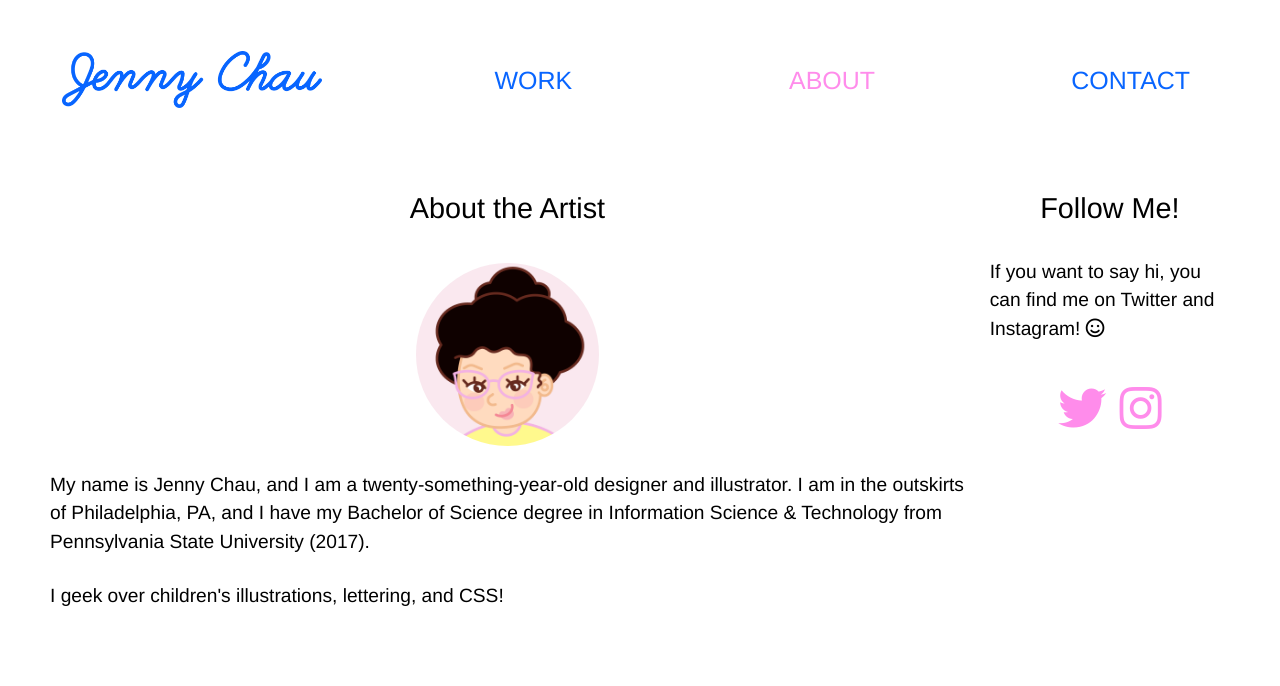
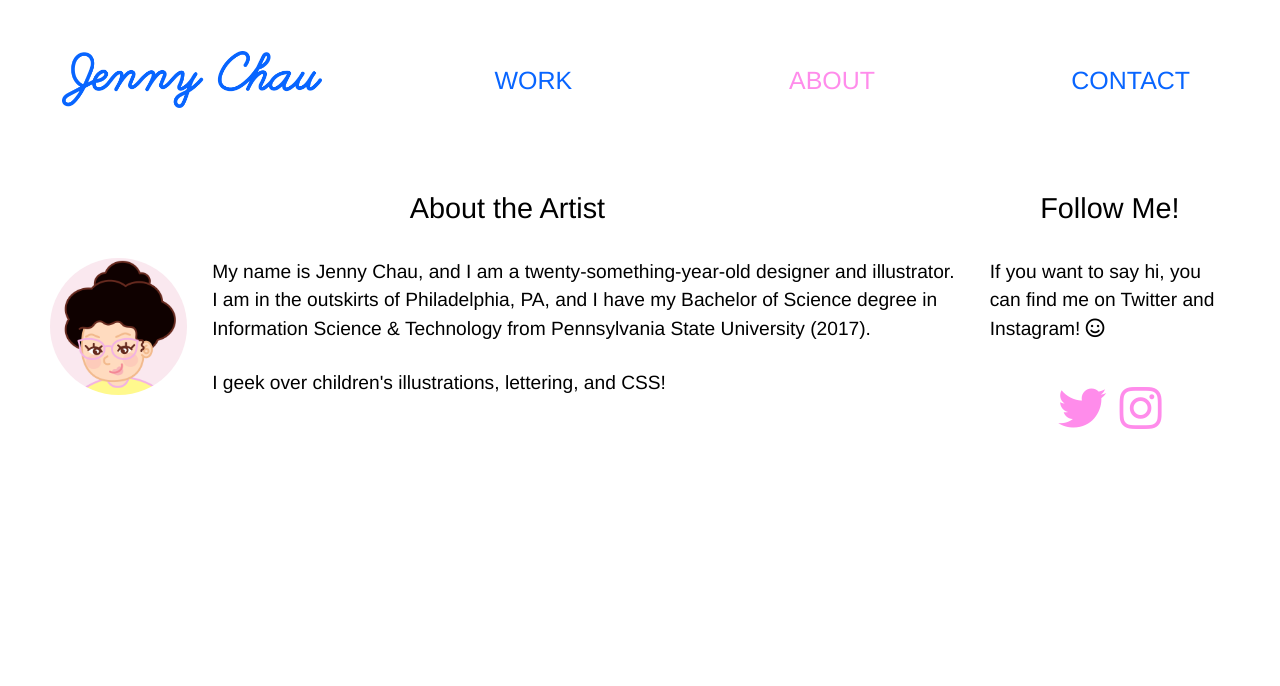
Before and after one commit to jechau/jennychau.github.io, a PHP site: page /about in a window 1280 px wide. Shown: the top 686 px of the page. Run offline with PHP 8.4, Linux system fonts and the light colour scheme.

Commit message:
Update style.css

```diff
--- a/css/style.css
+++ b/css/style.css
@@ -181,10 +181,11 @@ button:active {
 }
 
 .profile {
-    width: 20%;
+    float: left;
+    width: 15%;
+    margin-right: 25px;
+    margin-bottom: 25px;
     border-radius: 50%;
-    display:block;
-    margin:25px auto;
 }
 
 p {
```
